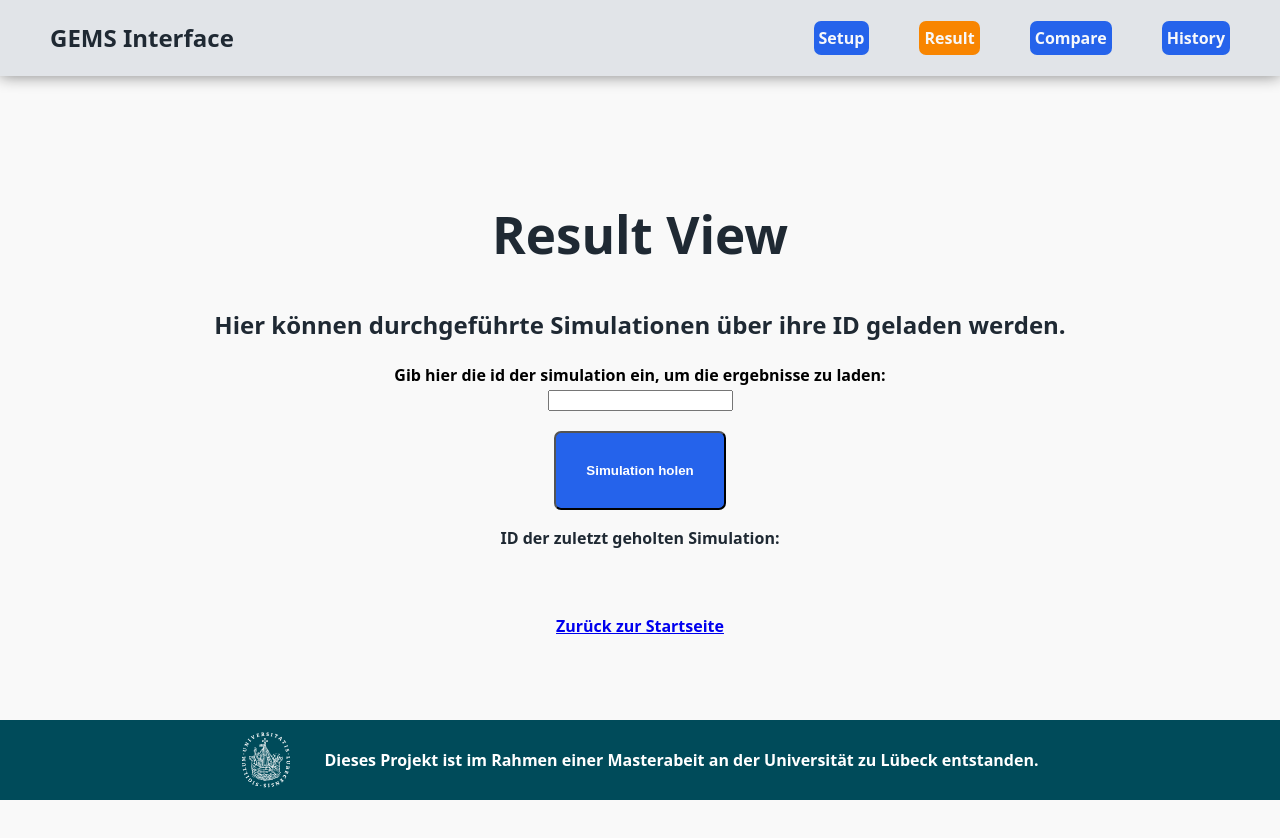
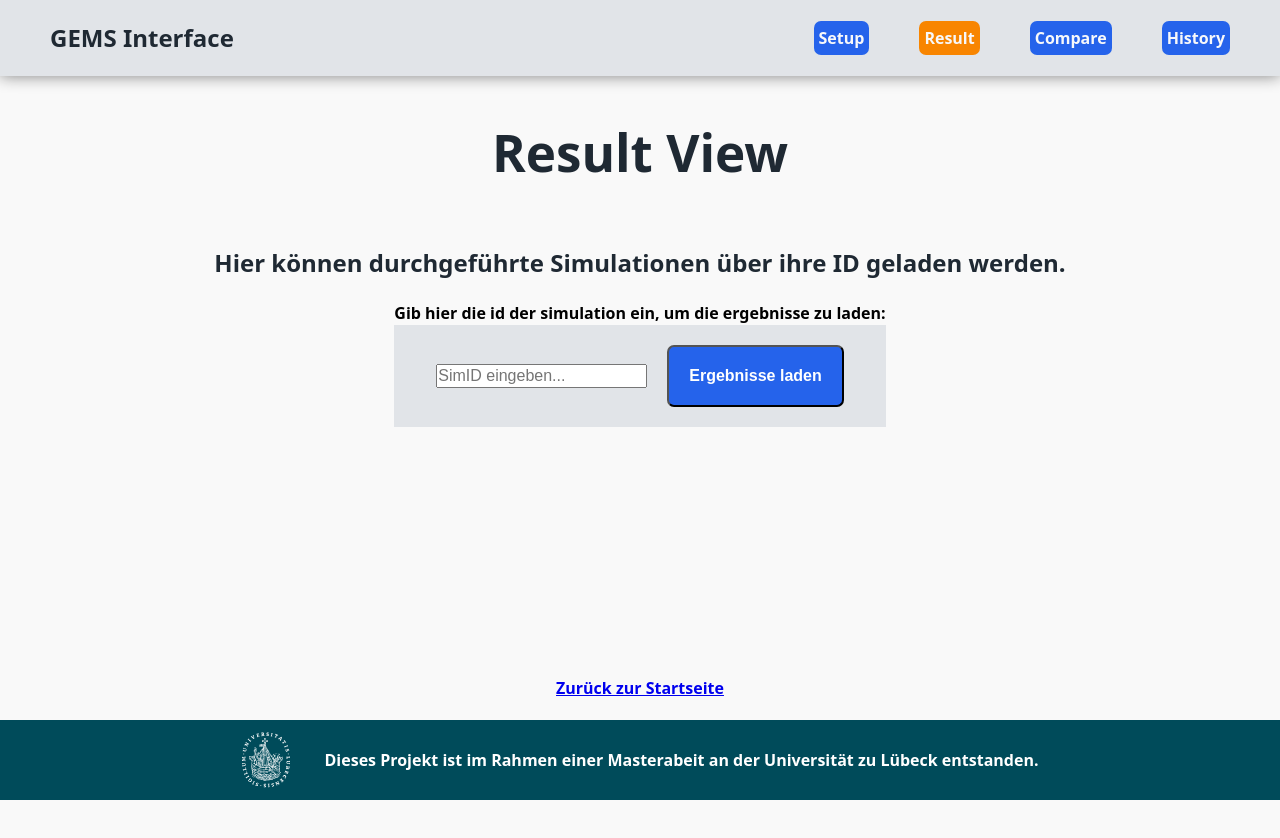
Before and after one commit to cjf999/masterarbeit, a React (Vite) app in the folder packages/frontend/: page /result in a window 1280 px wide. Shown: the top 838 px of the page. Before the commit the page ends 800 px from the top, so only its background shows below. Built offline with nearby package versions, Linux system fonts and the light colour scheme.

Commit message:
add missing css containers for pages, setup sim artifacts in results

```diff
--- a/packages/frontend/src/App.tsx
+++ b/packages/frontend/src/App.tsx
@@ -16,6 +16,7 @@ function App() {
   return (
     <>
     <Navbar />
+    <div className="page-container">
     <h1>Willkommen!</h1>
     <h2>Wie möchten Sie fortfahren?</h2>
     <div className="main-container">
@@ -39,6 +40,7 @@ function App() {
       </div>
     </div>
     <button onClick={clickHandler}>Gib aktuelle url aus</button>
+    </div>
     <Footer />
     </>
   )
--- a/packages/frontend/src/components/SimLoader.tsx
+++ b/packages/frontend/src/components/SimLoader.tsx
@@ -97,16 +97,22 @@ export default function SimLoader(){
             <Navbar />
             <h2>SimLoader-Component</h2>
             <form onSubmit={handleSubmit} className="result-form">
-            <div>
-
+            <div className="fetch-container">
                     <input
+                    className="fetch-input"
                     name="id"
                     type="text"
                     value={inputValue}
                     onChange={e => setInputValue(e.target.value)}
                     />
-
             </div>
+            <button
+            type="submit"
+            className="button-container fetch-button"
+            style={{marginTop: "20px"}}
+            >
+                Ergebnisse laden
+            </button>
             </form>
             {loading && <CircularProgress />}
             {error && <Alert severity="error">{error}</Alert>}
--- a/packages/frontend/src/index.css
+++ b/packages/frontend/src/index.css
@@ -11,6 +11,11 @@
 
   display: flex;
   flex-direction: column;
+
+  width: 100%;
+  height: 100%;
+  /* margin-top: 76px; */
+
 }
 
 #root {
@@ -22,10 +27,11 @@
 body {
   margin: 0;
   display: flex;
-  place-items: center;
-  min-width: 320px;
+  align-items: center;
+  justify-content: center;
+  min-width: 320px; /* brauche ich das? */
   min-height: 100vh;
-  text-align: center;
+  overflow: hidden;
 }
 
 h1 {
@@ -48,6 +54,13 @@ p {
 }
 
 /* component styling */
+.page-container{
+  display: flex;
+  flex-direction: column;
+  align-items: center;
+  justify-content: center;
+  min-height: 100vh;
+}
 
 .main-container{
   display: flex;
@@ -75,6 +88,11 @@ p {
 
 .content:hover{
   cursor: pointer;
+}
+
+.return-link{
+  position: fixed;
+  bottom: 100px;
 }
 
 /* footer */
@@ -164,6 +182,15 @@ p {
   border-radius: 7px;
 }
 
+/* setup view */
+.setup-container{
+  display: flex;
+  flex-direction: column;
+  align-items: center;
+  justify-content: center;
+  min-height: 100vh;
+}
+
 /* sim loader */
 .input-rows{
   display: flex;
@@ -172,7 +199,7 @@ p {
   padding-left: 50px;
   padding-right: 50px;
   padding-bottom: 50px;
-
+  gap: 75px;
 }
 
 .param{
@@ -226,6 +253,35 @@ p {
 }
 
 /* results view */
+.result-container{
+  display: flex;
+  flex-direction: column;
+  align-items: center;
+  margin-top: 80px;
+  min-height: 100vh;
+}
+
+.fetch-button{
+ color: #ffffff;
+ background-color: #2563EB;
+ font-weight: 600;
+ font-size: 16px;
+ padding: 20px;
+ border-radius: 7px;
+}
+
+.fetch-button:hover{
+  -o-transition:.2s;
+  -ms-transition:.2s;
+  -moz-transition:.2s;
+  -webkit-transition:.2s;
+  transition:.2s;
+  box-shadow: 1px 1px 15px #888888;
+  background-color: #2b6af1;
+  border-radius: 7px;
+  cursor: pointer;
+}
+
 .status-success{
   display: flex;
   justify-content: center;
@@ -244,11 +300,43 @@ p {
   align-items: center;
 }
 
+.fetch-container{
+  display: flex;
+  justify-content: center;
+  align-items: center;
+  background-color: #E1E4E8;
+  gap: 20px;
+  padding: 20px;
+}
+
+.fetch-input{
+  padding: 0px;
+    height:20px;
+    font-size:12pt;
+}
+
 /* compare view */
 .compare-container{
+  display: flex;
+  flex-direction: column;
+  align-items: center;
+  margin-top: 80px;
+  min-height: 100vh;
+}
+
+.compare-content{
   display: flex;
   flex-direction: row;
   justify-content: center;
   gap: 150px;
   padding-top: 80px;
 }
+
+/* history view */
+.history-container{
+  display: flex;
+  flex-direction: column;
+  align-items: center;
+  margin-top: 80px;
+  min-height: 100vh;
+}
--- a/packages/frontend/src/pages/Compare.tsx
+++ b/packages/frontend/src/pages/Compare.tsx
@@ -7,11 +7,12 @@ function Compare(){
     return(
         <>
         <Navbar />
+        <div className="compare-container">
         <h1>Compare View</h1>
         <div className="" style={{textAlign: "center"}}>
             <p>Zwei Simulationen vergleichen</p>
         </div>
-        <div className="compare-container">
+        <div className="compare-content">
             <div className="view-left">
                 <div> {/*first simloader*/}
                     <SimLoader />
@@ -31,6 +32,7 @@ function Compare(){
         <div style={{textAlign: "center", marginTop: "50px"}}>
             <Link to={"/"}>Zurück zur Startseite</Link>
         </div>
+        </div>
         <Footer />
         </>
     )
--- a/packages/frontend/src/pages/History.tsx
+++ b/packages/frontend/src/pages/History.tsx
@@ -30,30 +30,11 @@ const History = () => {
         createData("sim_0000000000001", 202, 11000, 2000, 1, 0.2, 0.6, 0.47, "01.01.2025", "01.07.2025")
     ]
 
-    //dummy content: array aus simulationen mit id
-    {/**
-    const simulationen = [
-        { id: 1, title: "Simulation 1"},
-        { id: 2, title: "Simulation 2"},
-        { id: 3, title: "Simulation 3"}
-    ]
-    */}
-
     return(
     <>
         <Navbar />
+        <div className="history-container">
         <h2>Vergangene Simulationen</h2>
-        {/**
-        <ul className="ul-history" style={{listStyle: "none", display: "flex", justifyContent: "space-around"}}>
-            {simulationen.map((item) => ( //gehe über das array, gib pro id die entsprechende sim aus
-                <li key={item.id} className="li-history">
-                    <Link to={`/history/${item.id}`}>
-                        <h2>{item.title}</h2>
-                    </Link>
-                </li>
-            ))}
-        </ul>
-        */}
 
         <div className="table-history" style={{textAlign: "center", display: "flex",alignItems: "center", justifyContent: "center"}}>
             <TableContainer style={{maxWidth: "1200px", fontSize: "1rem"}}>
@@ -91,6 +72,7 @@ const History = () => {
             </Table>
             </TableContainer>
         </div>
+        </div>
         <Footer />
     </>
     )
--- a/packages/frontend/src/pages/Result.tsx
+++ b/packages/frontend/src/pages/Result.tsx
@@ -28,6 +28,14 @@ export default function Result() {
         resultFiles: string[];
         plotFiles: string[];
         errorMessage: string;
+    }
+
+    type Artifact = {
+        type: "plot" | "csv";
+        mime: string;
+        filename: string;
+        size: number;
+        createdAt: string;
     }
 
     const [data, setData] = useState<SimulationData | null>(null);
@@ -97,31 +105,44 @@ export default function Result() {
     return(
         <>
         <Navbar />
+        <div className="result-container">
         <h1>Result View</h1>
         <h2>Hier können durchgeführte Simulationen über ihre ID geladen werden.</h2>
 
         <form onSubmit={handleSubmit} className="result-form" >
             Gib hier die id der simulation ein, um die ergebnisse zu laden:
-            <div>
-
+            <div className="fetch-container">
+                    {simulationId ?
                     <input
+                    className="fetch-input"
                     name="id"
                     type="text"
+                    value={simulationId} // hier muss maybe noch onChange rein, sonst wird input unbrauchbar
+                    />
+                    :
+                    <input
+                    className="fetch-input"
+                    name="id"
+                    type="text"
+                    placeholder="SimID eingeben..."
                     value={inputValue}
                     onChange={e => setInputValue(e.target.value)}
                     />
+                    }
+
+            <button
+            type="submit"
+            className="button-container fetch-button"
+            >
+                Ergebnisse laden
+            </button>
 
             </div>
-            <button
-            type="submit"
-            className="button-container start-button"
-            style={{marginTop: "20px"}}
-            >
-                Simulation holen
-            </button>
+
         </form>
-        <p>ID der zuletzt geholten Simulation: {data?.simulationId}</p>
-        <br />
+        {/** <p>ID der zuletzt geholten Simulation: {data?.simulationId}</p>
+        <br /> */}
+
         {loading && <CircularProgress />}
         {error &&
             <div className="status-error">
@@ -130,16 +151,18 @@ export default function Result() {
         }
         {data && data.status === "completed" && (
             <div className="status-success">
-                <Alert severity="success">Status: {data.status}</Alert>
+                <Alert severity="success">Status der Simulation: {data.status}. yay!</Alert>
             </div>
         )}
         {data && data.status !== "completed" && (
             <div className="status-failed">
-                <Alert severity="warning">Status: {data.status}</Alert>
+                <Alert severity="warning">Status der Simulation: {data.status}. yuck..</Alert>
             </div>
         )}
         <br />
-        <Link to={"/"}>Zurück zur Startseite</Link>
+        <Link className="return-link" to={"/"}>Zurück zur Startseite</Link>
+        </div>
+
         <Footer />
         </>
     )
--- a/packages/frontend/src/pages/Setup.tsx
+++ b/packages/frontend/src/pages/Setup.tsx
@@ -98,7 +98,8 @@ function Setup(){
     return(
         <>
         <Navbar />
-            <h2 style={{paddingLeft: "50px", marginTop: "35px"}}>Nachfolgend die Parameter eingeben:</h2>
+        <div className="setup-container">
+            <h2>Nachfolgend die Parameter eingeben:</h2>
             <form className="setup-form" onSubmit={handleSubmit}>
                 <div className="input-rows"> {/** ich bin dumm, das sind columns, nicht rows */}
                     <div className="setup-row">
@@ -207,6 +208,7 @@ function Setup(){
                     </div>
                 </div>
             </form>
+            </div>
             <Footer />
         </>
     )
```
